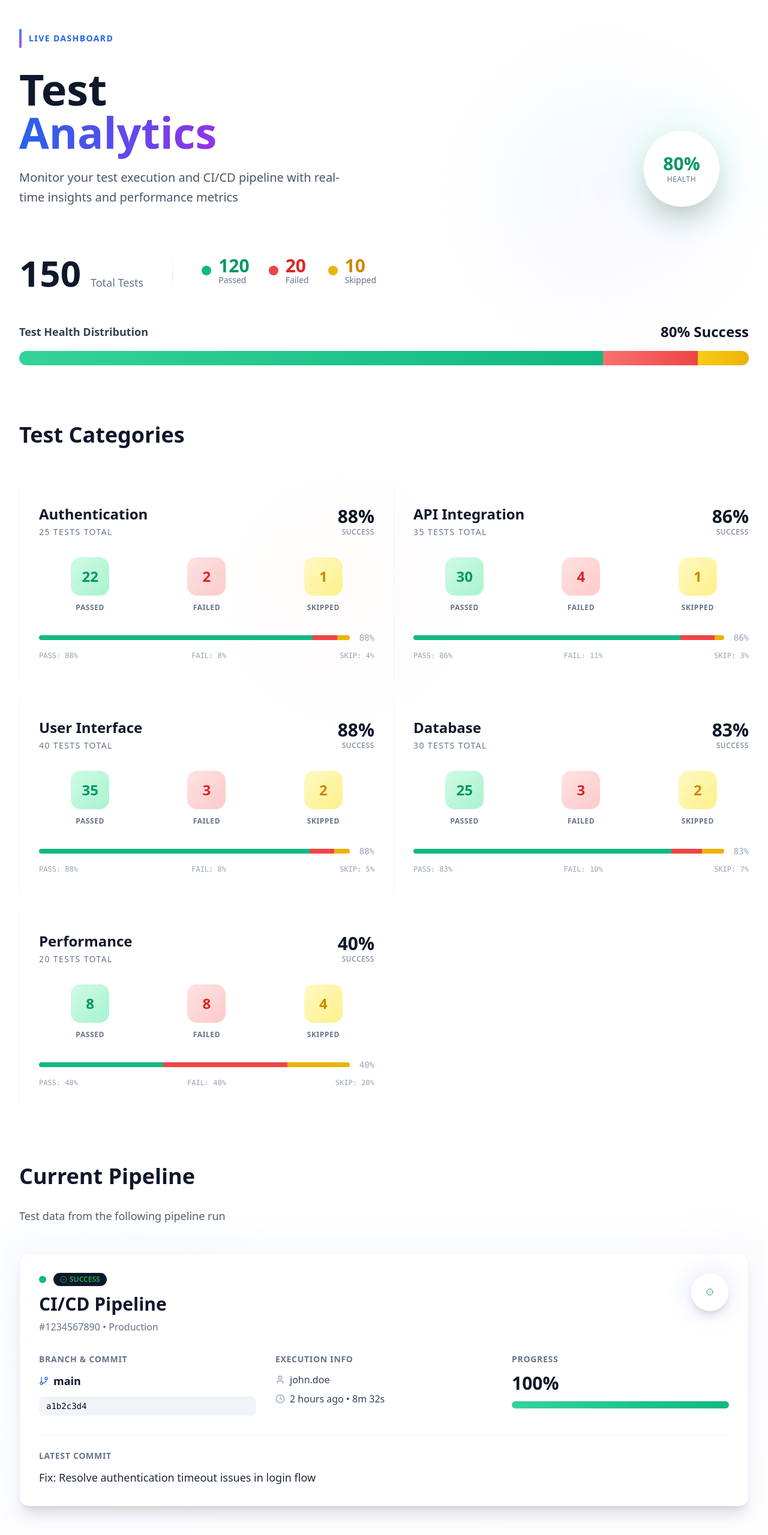
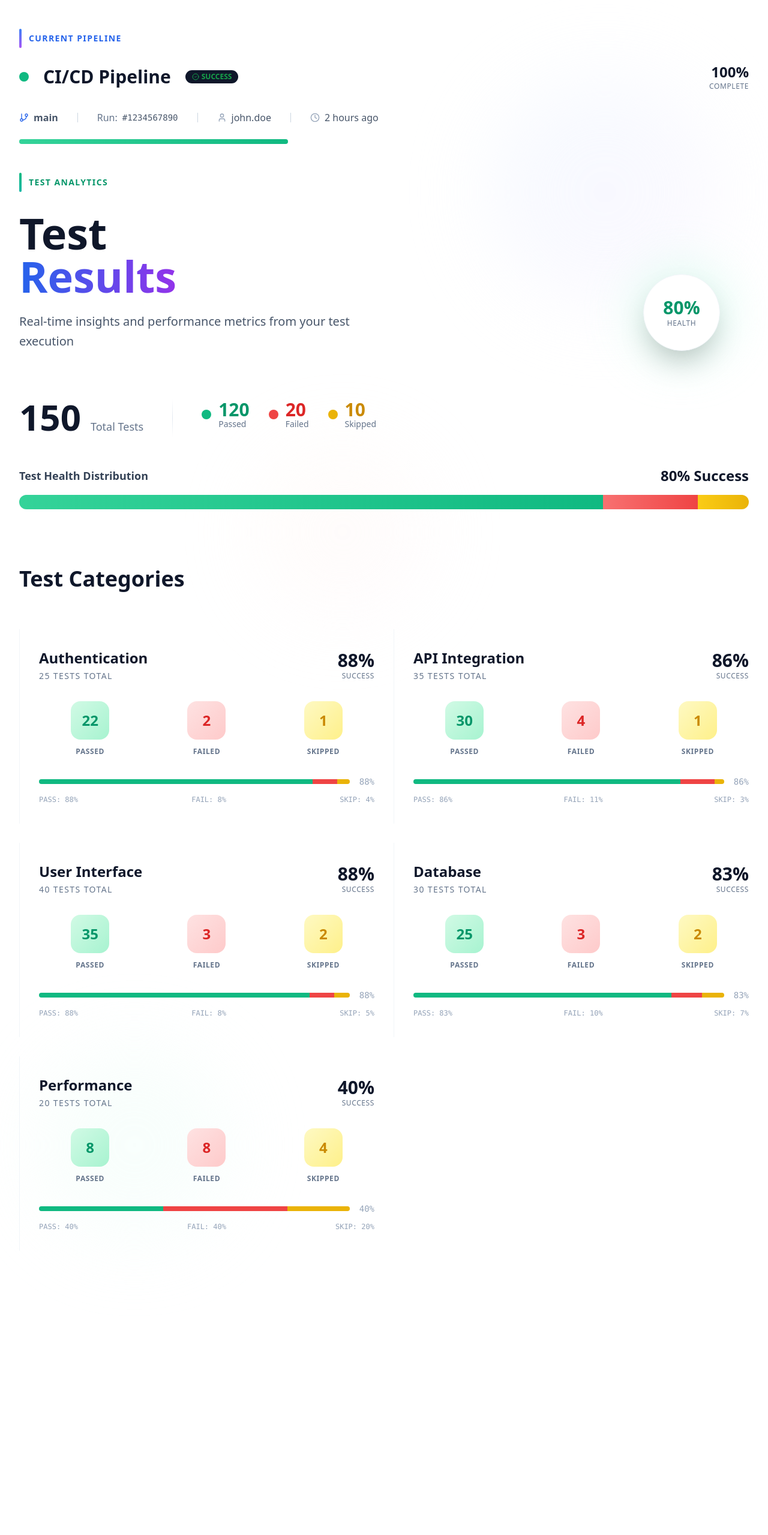
Before and after one commit to Rrrajat/test-case-dashboard-view, a React (Vite) app: page / in a window 1280 px wide. Shown: the whole page at 60% size. After the commit the page ends 2229 px from the top, so only its background shows below. Built offline with nearby package versions, Linux system fonts and the light colour scheme.

Commit message:
Refactor: Move pipeline section to top
Move the current pipeline section to the top of the dashboard, remove commit info, and consider removing the card layout.

```diff
--- a/src/components/TestDashboard.tsx
+++ b/src/components/TestDashboard.tsx
@@ -131,20 +131,88 @@ const TestDashboard = () => {
 
       <div className="relative z-10 max-w-7xl mx-auto px-8 py-12">
 
-        {/* Fluid Header Layout */}
-        <div className="flex items-end justify-between mb-20">
+        {/* Fluid Header Layout with Current Pipeline */}
+        <div className="mb-20">
+          {/* Current Pipeline Context - Top Priority */}
+          <div className="mb-12">
+            <div className="flex items-center gap-3 mb-6">
+              <div className="w-1 h-8 bg-gradient-to-b from-blue-500 to-purple-500 rounded-full" />
+              <span className="text-blue-600 text-sm font-semibold tracking-widest uppercase">Current Pipeline</span>
+            </div>
+
+            {/* Pipeline Header Info */}
+            <div className="flex items-center justify-between mb-8">
+              <div className="flex items-center gap-6">
+                <div className={cn("w-4 h-4 rounded-full", {
+                  'bg-emerald-500': mockGHAData[0].status === 'success',
+                  'bg-red-500': mockGHAData[0].status === 'failure',
+                  'bg-blue-500 animate-pulse': mockGHAData[0].status === 'in_progress'
+                })} />
+                <h2 className="text-3xl font-black text-slate-900">{mockGHAData[0].workflowName}</h2>
+                <Badge className={cn("text-xs font-semibold", getStatusColor(mockGHAData[0].status))}>
+                  {getStatusIcon(mockGHAData[0].status)}
+                  <span className="ml-1">{mockGHAData[0].status.replace('_', ' ').toUpperCase()}</span>
+                </Badge>
+              </div>
+
+              <div className="text-right">
+                <div className="text-2xl font-black text-slate-900">{mockGHAData[0].progress}%</div>
+                <div className="text-xs text-slate-500 uppercase tracking-wider">Complete</div>
+              </div>
+            </div>
+
+            {/* Pipeline Details Inline */}
+            <div className="flex items-center gap-8 text-slate-600 mb-6">
+              <div className="flex items-center gap-2">
+                <GitBranch className="w-4 h-4 text-blue-600" />
+                <span className="font-semibold">{mockGHAData[0].branch}</span>
+              </div>
+              <div className="h-4 w-px bg-slate-300" />
+              <div className="flex items-center gap-2">
+                <span className="text-slate-500">Run:</span>
+                <span className="font-mono text-sm">{mockGHAData[0].runId}</span>
+              </div>
+              <div className="h-4 w-px bg-slate-300" />
+              <div className="flex items-center gap-2">
+                <User className="w-4 h-4 text-slate-400" />
+                <span>{mockGHAData[0].triggeredBy}</span>
+              </div>
+              <div className="h-4 w-px bg-slate-300" />
+              <div className="flex items-center gap-2">
+                <Clock className="w-4 h-4 text-slate-400" />
+                <span>{mockGHAData[0].startTime}</span>
+              </div>
+            </div>
+
+            {/* Progress Bar */}
+            <div className="max-w-md">
+              <div className="h-2 bg-slate-100 rounded-full overflow-hidden shadow-inner">
+                <div
+                  className={cn("h-full transition-all duration-1000 ease-out", {
+                    'bg-gradient-to-r from-emerald-400 to-emerald-500': mockGHAData[0].status === 'success',
+                    'bg-gradient-to-r from-red-400 to-red-500': mockGHAData[0].status === 'failure',
+                    'bg-gradient-to-r from-blue-400 to-blue-500': mockGHAData[0].status === 'in_progress'
+                  })}
+                  style={{ width: `${mockGHAData[0].progress}%` }}
+                />
+              </div>
+            </div>
+          </div>
+
+          {/* Main Title Section */}
+          <div className="flex items-end justify-between">
             <div className="flex-1">
               <div className="flex items-center gap-3 mb-8">
-              <div className="w-1 h-8 bg-gradient-to-b from-blue-500 to-purple-500 rounded-full" />
-              <span className="text-blue-600 text-sm font-semibold tracking-widest uppercase">Live Dashboard</span>
+                <div className="w-1 h-8 bg-gradient-to-b from-emerald-500 to-teal-500 rounded-full" />
+                <span className="text-emerald-600 text-sm font-semibold tracking-widest uppercase">Test Analytics</span>
               </div>
               <h1 className="text-7xl font-black text-slate-900 leading-none mb-6">
                 Test
                 <br />
-              <span className="text-transparent bg-clip-text bg-gradient-to-r from-blue-600 to-purple-600">Analytics</span>
+                <span className="text-transparent bg-clip-text bg-gradient-to-r from-blue-600 to-purple-600">Results</span>
               </h1>
               <p className="text-xl text-slate-600 max-w-xl leading-relaxed">
-              Monitor your test execution and CI/CD pipeline with real-time insights and performance metrics
+                Real-time insights and performance metrics from your test execution
               </p>
             </div>
 
@@ -154,6 +222,7 @@ const TestDashboard = () => {
               <div className="relative w-32 h-32 bg-white rounded-full shadow-2xl flex flex-col items-center justify-center border border-slate-100">
                 <div className="text-3xl font-black text-emerald-600">{passRate}%</div>
                 <div className="text-xs text-slate-500 font-medium uppercase tracking-wider">Health</div>
+              </div>
             </div>
           </div>
         </div>
@@ -312,99 +381,6 @@ const TestDashboard = () => {
           </div>
         </div>
 
-        {/* Current Pipeline Context */}
-        <div>
-          <h2 className="text-4xl font-black text-slate-900 mb-8">Current Pipeline</h2>
-          <p className="text-lg text-slate-600 mb-12">Test data from the following pipeline run</p>
-
-          {/* Single Pipeline Display */}
-          <div className="relative">
-            {/* Background decoration */}
-            <div className="absolute -inset-8 bg-gradient-to-br from-blue-50/50 to-purple-50/50 rounded-3xl blur-xl" />
-
-            <div className="relative bg-white rounded-2xl shadow-xl border border-slate-200/50 p-8">
-              {/* Pipeline Header */}
-              <div className="flex items-start justify-between mb-8">
-                <div>
-                  <div className="flex items-center gap-3 mb-3">
-                    <div className={cn("w-3 h-3 rounded-full", {
-                      'bg-emerald-500': mockGHAData[0].status === 'success',
-                      'bg-red-500': mockGHAData[0].status === 'failure',
-                      'bg-blue-500 animate-pulse': mockGHAData[0].status === 'in_progress'
-                    })} />
-                    <Badge className={cn("text-xs font-semibold", getStatusColor(mockGHAData[0].status))}>
-                      {getStatusIcon(mockGHAData[0].status)}
-                      <span className="ml-1">{mockGHAData[0].status.replace('_', ' ').toUpperCase()}</span>
-                    </Badge>
-                  </div>
-                  <h3 className="text-3xl font-black text-slate-900 mb-2">{mockGHAData[0].workflowName}</h3>
-                  <div className="text-slate-500 font-medium">{mockGHAData[0].runId} • {mockGHAData[0].environment}</div>
-                </div>
-
-                {/* Status Circle */}
-                <div className="relative">
-                  <div className="absolute -inset-3 bg-gradient-to-br from-blue-100 to-purple-100 rounded-full blur-lg opacity-60" />
-                  <div className="relative w-16 h-16 bg-white rounded-full shadow-lg flex items-center justify-center border border-slate-100">
-                    <div className={cn("text-2xl", getStatusColor(mockGHAData[0].status))}>
-                      {getStatusIcon(mockGHAData[0].status)}
-                    </div>
-                  </div>
-                </div>
-              </div>
-
-              {/* Pipeline Details Grid */}
-              <div className="grid grid-cols-1 md:grid-cols-3 gap-8 mb-8">
-                <div className="space-y-3">
-                  <div className="text-sm text-slate-500 font-semibold uppercase tracking-wider">Branch & Commit</div>
-                  <div className="flex items-center gap-2 text-lg font-bold text-slate-900">
-                    <GitBranch className="w-4 h-4 text-blue-600" />
-                    {mockGHAData[0].branch}
-                  </div>
-                  <div className="font-mono text-sm bg-slate-100 px-3 py-1.5 rounded-lg">
-                    {mockGHAData[0].commitHash}
-                  </div>
-                </div>
-
-                <div className="space-y-3">
-                  <div className="text-sm text-slate-500 font-semibold uppercase tracking-wider">Execution Info</div>
-                  <div className="space-y-2">
-                    <div className="flex items-center gap-2 text-slate-700">
-                      <User className="w-4 h-4 text-slate-400" />
-                      <span className="font-medium">{mockGHAData[0].triggeredBy}</span>
-                    </div>
-                    <div className="flex items-center gap-2 text-slate-700">
-                      <Clock className="w-4 h-4 text-slate-400" />
-                      <span>{mockGHAData[0].startTime} • {mockGHAData[0].duration}</span>
-                    </div>
-                  </div>
-                </div>
-
-                <div className="space-y-3">
-                  <div className="text-sm text-slate-500 font-semibold uppercase tracking-wider">Progress</div>
-                  <div className="text-3xl font-black text-slate-900">{mockGHAData[0].progress}%</div>
-                  <div className="h-3 bg-slate-100 rounded-full overflow-hidden shadow-inner">
-                    <div
-                      className={cn("h-full transition-all duration-1000 ease-out", {
-                        'bg-gradient-to-r from-emerald-400 to-emerald-500': mockGHAData[0].status === 'success',
-                        'bg-gradient-to-r from-red-400 to-red-500': mockGHAData[0].status === 'failure',
-                        'bg-gradient-to-r from-blue-400 to-blue-500': mockGHAData[0].status === 'in_progress'
-                      })}
-                      style={{ width: `${mockGHAData[0].progress}%` }}
-                    />
-                  </div>
-                </div>
-              </div>
-
-              {/* Commit Message */}
-              <div className="border-t border-slate-100 pt-6">
-                <div className="text-sm text-slate-500 font-semibold uppercase tracking-wider mb-3">Latest Commit</div>
-                <div className="text-lg text-slate-800 leading-relaxed">
-                  {mockGHAData[0].commitMessage}
-                </div>
-              </div>
-            </div>
-          </div>
-        </div>
       </div>
     </div>
   );
```
Lines whose indentation alone changed are shown as unchanged.
